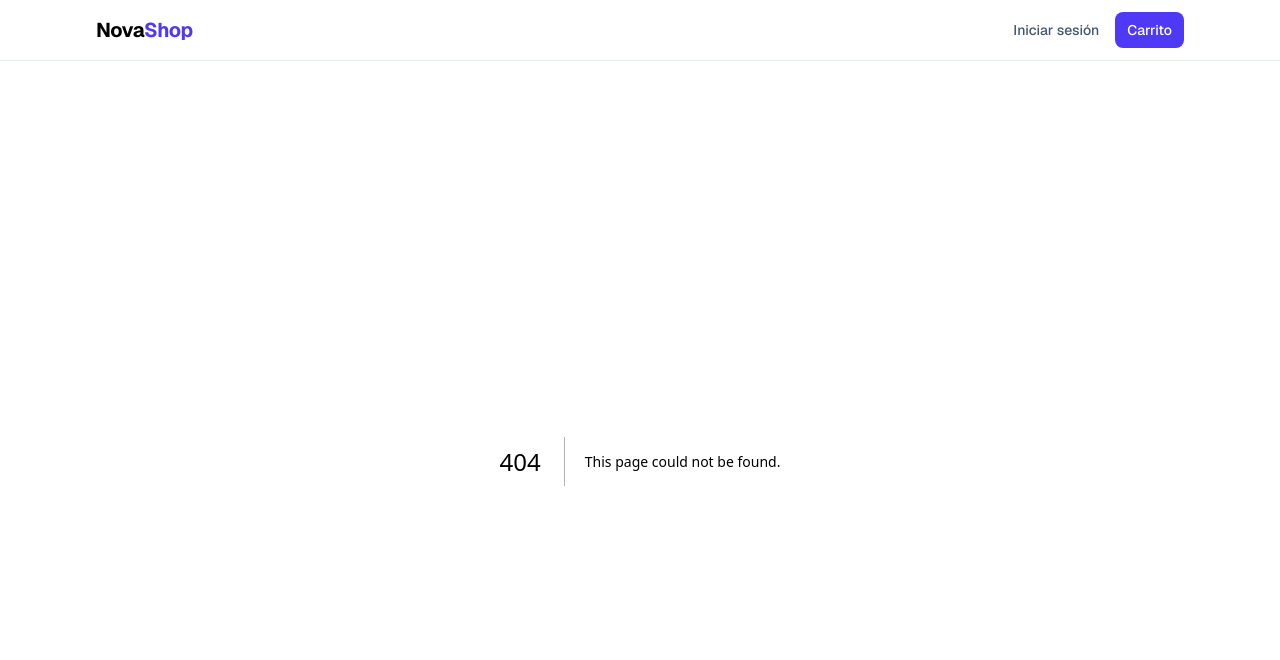
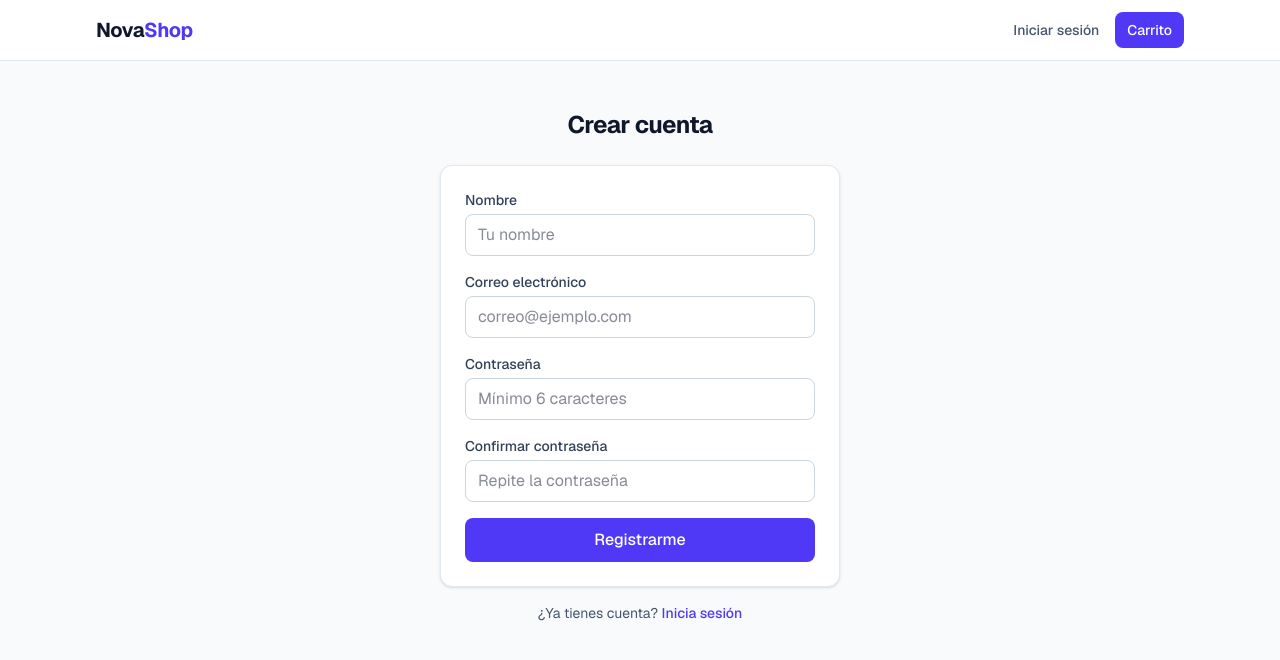
Before and after one commit to Miguel20170346/desafio-ecommerce, a Next.js app: page /register in a window 1280 px wide. Before the commit this address had no page. Shown: the top 660 px of the page. Built offline with nearby package versions, Linux system fonts and the light colour scheme.

Commit message:
implementar: formularios de registro e inicio de sesion con validaciones

```diff
--- /dev/null
+++ b/src/app/login/page.tsx
@@ -0,0 +1,109 @@
+"use client";
+
+import { useState } from "react";
+import Link from "next/link";
+import { useRouter } from "next/navigation";
+import { toast } from "sonner";
+import { useAppDispatch } from "@/redux/hooks";
+import { iniciarSesion } from "@/redux/authSlice";
+import { validarCredenciales } from "@/lib/auth";
+
+export default function LoginPage() {
+  const dispatch = useAppDispatch();
+  const router = useRouter();
+
+  const [email, setEmail] = useState("");
+  const [password, setPassword] = useState("");
+  const [errores, setErrores] = useState<Record<string, string>>({});
+
+  const validar = () => {
+    const e: Record<string, string> = {};
+    if (!/^[^\s@]+@[^\s@]+\.[^\s@]+$/.test(email)) e.email = "Correo no válido";
+    if (!password) e.password = "La contraseña es obligatoria";
+    return e;
+  };
+
+  const handleSubmit = (evento: React.FormEvent) => {
+    evento.preventDefault();
+    const e = validar();
+    setErrores(e);
+    if (Object.keys(e).length > 0) return;
+
+    // Verificamos email + contraseña contra los usuarios registrados.
+    const usuario = validarCredenciales(email, password);
+    if (!usuario) {
+      toast.error("Correo o contraseña incorrectos");
+      return;
+    }
+
+    // Credenciales correctas: iniciamos sesión y redirigimos al inicio.
+    dispatch(iniciarSesion({ name: usuario.name, email: usuario.email }));
+    toast.success(`¡Hola de nuevo, ${usuario.name}!`);
+    router.push("/");
+  };
+
+  return (
+    <div className="mx-auto max-w-md px-4 py-12 sm:px-6">
+      <h1 className="mb-6 text-center text-2xl font-bold tracking-tight">
+        Iniciar sesión
+      </h1>
+
+      <form
+        onSubmit={handleSubmit}
+        className="space-y-4 rounded-xl border border-slate-200 bg-white p-6 shadow-sm"
+        noValidate
+      >
+        {/* Correo */}
+        <div>
+          <label className="mb-1 block text-sm font-medium text-slate-700">
+            Correo electrónico
+          </label>
+          <input
+            type="email"
+            value={email}
+            onChange={(ev) => setEmail(ev.target.value)}
+            className="w-full rounded-lg border border-slate-300 px-3 py-2 outline-none focus:border-indigo-500 focus:ring-1 focus:ring-indigo-500"
+            placeholder="correo@ejemplo.com"
+          />
+          {errores.email && (
+            <p className="mt-1 text-sm text-red-600">{errores.email}</p>
+          )}
+        </div>
+
+        {/* Contraseña */}
+        <div>
+          <label className="mb-1 block text-sm font-medium text-slate-700">
+            Contraseña
+          </label>
+          <input
+            type="password"
+            value={password}
+            onChange={(ev) => setPassword(ev.target.value)}
+            className="w-full rounded-lg border border-slate-300 px-3 py-2 outline-none focus:border-indigo-500 focus:ring-1 focus:ring-indigo-500"
+            placeholder="Tu contraseña"
+          />
+          {errores.password && (
+            <p className="mt-1 text-sm text-red-600">{errores.password}</p>
+          )}
+        </div>
+
+        <button
+          type="submit"
+          className="w-full rounded-lg bg-indigo-600 px-4 py-2.5 font-medium text-white transition-colors hover:bg-indigo-700"
+        >
+          Entrar
+        </button>
+      </form>
+
+      <p className="mt-4 text-center text-sm text-slate-600">
+        ¿No tienes cuenta?{" "}
+        <Link
+          href="/register"
+          className="font-medium text-indigo-600 hover:underline"
+        >
+          Regístrate
+        </Link>
+      </p>
+    </div>
+  );
+}
--- /dev/null
+++ b/src/app/register/page.tsx
@@ -0,0 +1,150 @@
+"use client";
+
+import { useState } from "react";
+import Link from "next/link";
+import { useRouter } from "next/navigation";
+import { toast } from "sonner";
+import { useAppDispatch } from "@/redux/hooks";
+import { iniciarSesion } from "@/redux/authSlice";
+import { registrarUsuario } from "@/lib/auth";
+
+export default function RegisterPage() {
+  const dispatch = useAppDispatch();
+  const router = useRouter();
+
+  // Un estado por cada campo del formulario.
+  const [name, setName] = useState("");
+  const [email, setEmail] = useState("");
+  const [password, setPassword] = useState("");
+  const [confirm, setConfirm] = useState("");
+  // Guardamos los mensajes de error por campo.
+  const [errores, setErrores] = useState<Record<string, string>>({});
+
+  // Valida todos los campos y devuelve un objeto con los errores encontrados.
+  const validar = () => {
+    const e: Record<string, string> = {};
+    if (!name.trim()) e.name = "El nombre es obligatorio";
+    // Expresión regular simple para el formato de correo.
+    if (!/^[^\s@]+@[^\s@]+\.[^\s@]+$/.test(email))
+      e.email = "Correo no válido";
+    if (password.length < 6)
+      e.password = "La contraseña debe tener al menos 6 caracteres";
+    if (confirm !== password) e.confirm = "Las contraseñas no coinciden";
+    return e;
+  };
+
+  const handleSubmit = (evento: React.FormEvent) => {
+    evento.preventDefault(); // evita que la página se recargue
+    const e = validar();
+    setErrores(e);
+    if (Object.keys(e).length > 0) return; // hay errores: no continúa
+
+    // Intentamos registrar el usuario en la "base de datos" (localStorage).
+    const resultado = registrarUsuario({ name, email, password });
+    if (!resultado.ok) {
+      toast.error(resultado.error);
+      return;
+    }
+
+    // Registro exitoso: iniciamos sesión y redirigimos al inicio.
+    dispatch(iniciarSesion({ name, email }));
+    toast.success(`¡Bienvenido, ${name}!`);
+    router.push("/");
+  };
+
+  return (
+    <div className="mx-auto max-w-md px-4 py-12 sm:px-6">
+      <h1 className="mb-6 text-center text-2xl font-bold tracking-tight">
+        Crear cuenta
+      </h1>
+
+      <form
+        onSubmit={handleSubmit}
+        className="space-y-4 rounded-xl border border-slate-200 bg-white p-6 shadow-sm"
+        noValidate
+      >
+        {/* Nombre */}
+        <div>
+          <label className="mb-1 block text-sm font-medium text-slate-700">
+            Nombre
+          </label>
+          <input
+            type="text"
+            value={name}
+            onChange={(ev) => setName(ev.target.value)}
+            className="w-full rounded-lg border border-slate-300 px-3 py-2 outline-none focus:border-indigo-500 focus:ring-1 focus:ring-indigo-500"
+            placeholder="Tu nombre"
+          />
+          {errores.name && (
+            <p className="mt-1 text-sm text-red-600">{errores.name}</p>
+          )}
+        </div>
+
+        {/* Correo */}
+        <div>
+          <label className="mb-1 block text-sm font-medium text-slate-700">
+            Correo electrónico
+          </label>
+          <input
+            type="email"
+            value={email}
+            onChange={(ev) => setEmail(ev.target.value)}
+            className="w-full rounded-lg border border-slate-300 px-3 py-2 outline-none focus:border-indigo-500 focus:ring-1 focus:ring-indigo-500"
+            placeholder="correo@ejemplo.com"
+          />
+          {errores.email && (
+            <p className="mt-1 text-sm text-red-600">{errores.email}</p>
+          )}
+        </div>
+
+        {/* Contraseña */}
+        <div>
+          <label className="mb-1 block text-sm font-medium text-slate-700">
+            Contraseña
+          </label>
+          <input
+            type="password"
+            value={password}
+            onChange={(ev) => setPassword(ev.target.value)}
+            className="w-full rounded-lg border border-slate-300 px-3 py-2 outline-none focus:border-indigo-500 focus:ring-1 focus:ring-indigo-500"
+            placeholder="Mínimo 6 caracteres"
+          />
+          {errores.password && (
+            <p className="mt-1 text-sm text-red-600">{errores.password}</p>
+          )}
+        </div>
+
+        {/* Confirmar contraseña */}
+        <div>
+          <label className="mb-1 block text-sm font-medium text-slate-700">
+            Confirmar contraseña
+          </label>
+          <input
+            type="password"
+            value={confirm}
+            onChange={(ev) => setConfirm(ev.target.value)}
+            className="w-full rounded-lg border border-slate-300 px-3 py-2 outline-none focus:border-indigo-500 focus:ring-1 focus:ring-indigo-500"
+            placeholder="Repite la contraseña"
+          />
+          {errores.confirm && (
+            <p className="mt-1 text-sm text-red-600">{errores.confirm}</p>
+          )}
+        </div>
+
+        <button
+          type="submit"
+          className="w-full rounded-lg bg-indigo-600 px-4 py-2.5 font-medium text-white transition-colors hover:bg-indigo-700"
+        >
+          Registrarme
+        </button>
+      </form>
+
+      <p className="mt-4 text-center text-sm text-slate-600">
+        ¿Ya tienes cuenta?{" "}
+        <Link href="/login" className="font-medium text-indigo-600 hover:underline">
+          Inicia sesión
+        </Link>
+      </p>
+    </div>
+  );
+}
--- a/src/components/Navbar.tsx
+++ b/src/components/Navbar.tsx
@@ -1,16 +1,28 @@
 "use client";
 
 import Link from "next/link";
-import { useAppSelector } from "@/redux/hooks";
+import { toast } from "sonner";
+import { useAppDispatch, useAppSelector } from "@/redux/hooks";
+import { cerrarSesion } from "@/redux/authSlice";
 
 // Barra de navegación superior. Se coloca en el layout para que
 // aparezca en todas las páginas de la tienda.
 export default function Navbar() {
+  const dispatch = useAppDispatch();
+
   // LEEMOS el carrito global y sumamos todas las cantidades.
   // Así el contador refleja el total de unidades, no solo productos distintos.
   const totalItems = useAppSelector((state) =>
     state.cart.items.reduce((suma, item) => suma + item.quantity, 0)
   );
+
+  // LEEMOS el usuario en sesión (null si nadie ha iniciado sesión).
+  const user = useAppSelector((state) => state.auth.user);
+
+  const handleCerrarSesion = () => {
+    dispatch(cerrarSesion());
+    toast.success("Sesión cerrada");
+  };
 
   return (
     <header className="sticky top-0 z-40 border-b border-slate-200 bg-white/90 backdrop-blur">
@@ -22,12 +34,28 @@ export default function Navbar() {
 
         {/* Enlaces de la derecha */}
         <div className="flex items-center gap-4 text-sm font-medium">
+          {user ? (
+            // Si HAY sesión: saludo + cerrar sesión
+            <>
+              <span className="hidden text-slate-600 sm:inline">
+                Hola, {user.name}
+              </span>
+              <button
+                onClick={handleCerrarSesion}
+                className="text-slate-600 transition-colors hover:text-indigo-600"
+              >
+                Cerrar sesión
+              </button>
+            </>
+          ) : (
+            // Si NO hay sesión: enlace a iniciar sesión
             <Link
               href="/login"
               className="text-slate-600 transition-colors hover:text-indigo-600"
             >
               Iniciar sesión
             </Link>
+          )}
           <Link
             href="/cart"
             className="relative rounded-lg bg-indigo-600 px-3 py-2 text-white transition-colors hover:bg-indigo-700"
```
Lines whose indentation alone changed are shown as unchanged.
